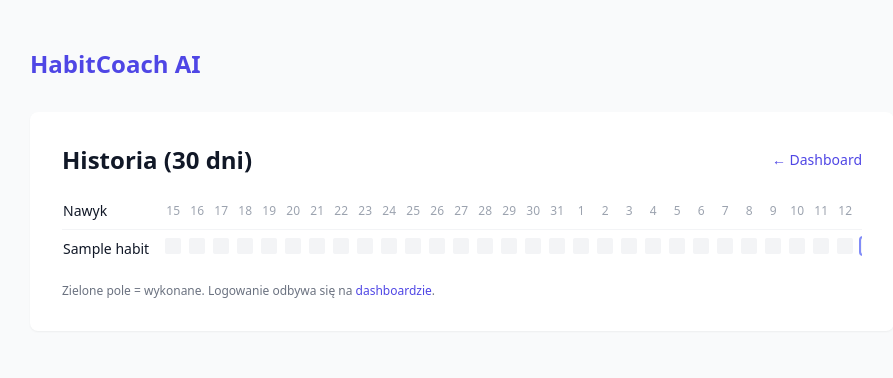
After one commit to szvlc/habit-coach-ai, a Django app: page /habits/history/ in a window 1280 px wide. The commit adds this page. Shown: the top 378 px of the page, without its empty margins (178-1071 px from the left). Run offline with Django 5.2, Linux system fonts and the light colour scheme; a user stored in the database is signed in; tables that the repository leaves empty hold one stand-in row (values such as "Sample post"); some libraries are stand-ins or nearby versions.

Commit message:
feat(log-execution-and-history): read-only 30-day history view (p3)
Phase 3 of S-03: HabitHistoryView (read-only, active habits x last 30 days,
2-query build with HabitExecutionManager.history_for, no N+1); history URL;
history.html grid (today column highlighted, overflow-x-auto, empty-state);
base.html {% block container_width %} so history goes max-w-4xl without
affecting other pages; dashboard "Historia" link.

Files: habits/views.py, habits/urls.py, templates/habits/history.html,
templates/base.html, templates/accounts/dashboard.html.

Co-Authored-By: Claude Opus 4.8 (1M context) <noreply@anthropic.com>

```diff
--- a/habits/urls.py
+++ b/habits/urls.py
@@ -9,4 +9,5 @@ urlpatterns = [
     path("<int:pk>/edit/", views.HabitUpdateView.as_view(), name="edit"),
     path("<int:pk>/archive/", views.HabitArchiveView.as_view(), name="archive"),
     path("<int:pk>/toggle/", views.HabitToggleView.as_view(), name="toggle"),
+    path("history/", views.HabitHistoryView.as_view(), name="history"),
 ]
--- a/habits/views.py
+++ b/habits/views.py
@@ -1,12 +1,16 @@
+from datetime import timedelta
+
 from django.contrib.auth.mixins import LoginRequiredMixin
 from django.shortcuts import get_object_or_404, redirect, render
 from django.urls import reverse_lazy
 from django.utils import timezone
 from django.views import View
-from django.views.generic import CreateView, UpdateView
+from django.views.generic import CreateView, TemplateView, UpdateView
 
 from .forms import HabitForm
 from .models import Habit, HabitExecution
+
+HISTORY_DAYS = 30
 
 
 class HabitCreateView(LoginRequiredMixin, CreateView):
@@ -71,3 +75,28 @@ class HabitToggleView(LoginRequiredMixin, View):
                 request, "habits/_toggle_button.html", {"habit": habit, "done": done}
             )
         return redirect("accounts:dashboard")
+
+
+class HabitHistoryView(LoginRequiredMixin, TemplateView):
+    template_name = "habits/history.html"
+
+    def get_context_data(self, **kwargs):
+        context = super().get_context_data(**kwargs)
+        user = self.request.user
+        today = timezone.localdate()
+        start = today - timedelta(days=HISTORY_DAYS - 1)
+        days = [start + timedelta(days=offset) for offset in range(HISTORY_DAYS)]
+        habits = list(Habit.objects.active(user))
+        done = set(
+            HabitExecution.objects.history_for(user, start).values_list("habit_id", "date")
+        )
+        context["today"] = today
+        context["days"] = days
+        context["rows"] = [
+            {
+                "habit": habit,
+                "cells": [{"date": day, "done": (habit.pk, day) in done} for day in days],
+            }
+            for habit in habits
+        ]
+        return context
--- a/templates/base.html
+++ b/templates/base.html
@@ -9,7 +9,7 @@
 </head>
 <body class="bg-gray-50 min-h-screen text-gray-900 antialiased"
       hx-headers='{"X-CSRFToken": "{{ csrf_token }}"}'>
-    <div class="max-w-md mx-auto pt-12 px-4 pb-12">
+    <div class="{% block container_width %}max-w-md{% endblock %} mx-auto pt-12 px-4 pb-12">
         <header class="mb-8">
             <a href="{% url 'accounts:dashboard' %}" class="text-2xl font-bold text-indigo-600 hover:text-indigo-700">
                 HabitCoach AI
--- /dev/null
+++ b/templates/habits/history.html
@@ -0,0 +1,56 @@
+{% extends "base.html" %}
+
+{% block title %}Historia · HabitCoach AI{% endblock %}
+
+{% block container_width %}max-w-4xl{% endblock %}
+
+{% block content %}
+<div class="bg-white rounded-lg shadow-sm p-8">
+    <div class="flex items-center justify-between mb-6">
+        <h1 class="text-2xl font-bold">Historia (30 dni)</h1>
+        <a href="{% url 'accounts:dashboard' %}" class="text-sm text-indigo-600 hover:text-indigo-700">← Dashboard</a>
+    </div>
+
+    {% if rows %}
+        <div class="overflow-x-auto">
+            <table class="text-sm border-collapse">
+                <thead>
+                    <tr>
+                        <th class="text-left font-medium pr-3 pb-2 sticky left-0 bg-white">Nawyk</th>
+                        {% for day in days %}
+                            <th class="px-1 pb-2 text-center font-normal text-xs
+                                       {% if day == today %}text-indigo-600 font-semibold{% else %}text-gray-400{% endif %}">
+                                {{ day|date:"j" }}
+                            </th>
+                        {% endfor %}
+                    </tr>
+                </thead>
+                <tbody>
+                    {% for row in rows %}
+                        <tr class="border-t border-gray-100">
+                            <td class="pr-3 py-2 font-medium whitespace-nowrap sticky left-0 bg-white">{{ row.habit.name }}</td>
+                            {% for cell in row.cells %}
+                                <td class="px-1 py-2 text-center">
+                                    <span class="inline-block w-4 h-4 rounded-sm
+                                                 {% if cell.done %}bg-green-500{% else %}bg-gray-100{% endif %}
+                                                 {% if cell.date == today %}ring-2 ring-indigo-400{% endif %}"
+                                          title="{{ cell.date|date:'Y-m-d' }}{% if cell.done %} — wykonane{% endif %}"></span>
+                                </td>
+                            {% endfor %}
+                        </tr>
+                    {% endfor %}
+                </tbody>
+            </table>
+        </div>
+        <p class="mt-4 text-xs text-gray-500">Zielone pole = wykonane. Logowanie odbywa się na <a href="{% url 'accounts:dashboard' %}" class="text-indigo-600 hover:text-indigo-700">dashboardzie</a>.</p>
+    {% else %}
+        <div class="border-2 border-dashed border-gray-200 rounded-lg p-8 text-center">
+            <p class="text-gray-600 mb-4">Nie masz aktywnych nawyków.</p>
+            <a href="{% url 'habits:add' %}"
+               class="inline-block bg-indigo-600 hover:bg-indigo-700 text-white font-medium py-2 px-6 rounded-md transition">
+                Dodaj swój pierwszy nawyk
+            </a>
+        </div>
+    {% endif %}
+</div>
+{% endblock %}
```
Also changed, not shown: context/changes/log-execution-and-history/plan.md (+18 -18 lines), templates/accounts/dashboard.html (+7 -4 lines).
